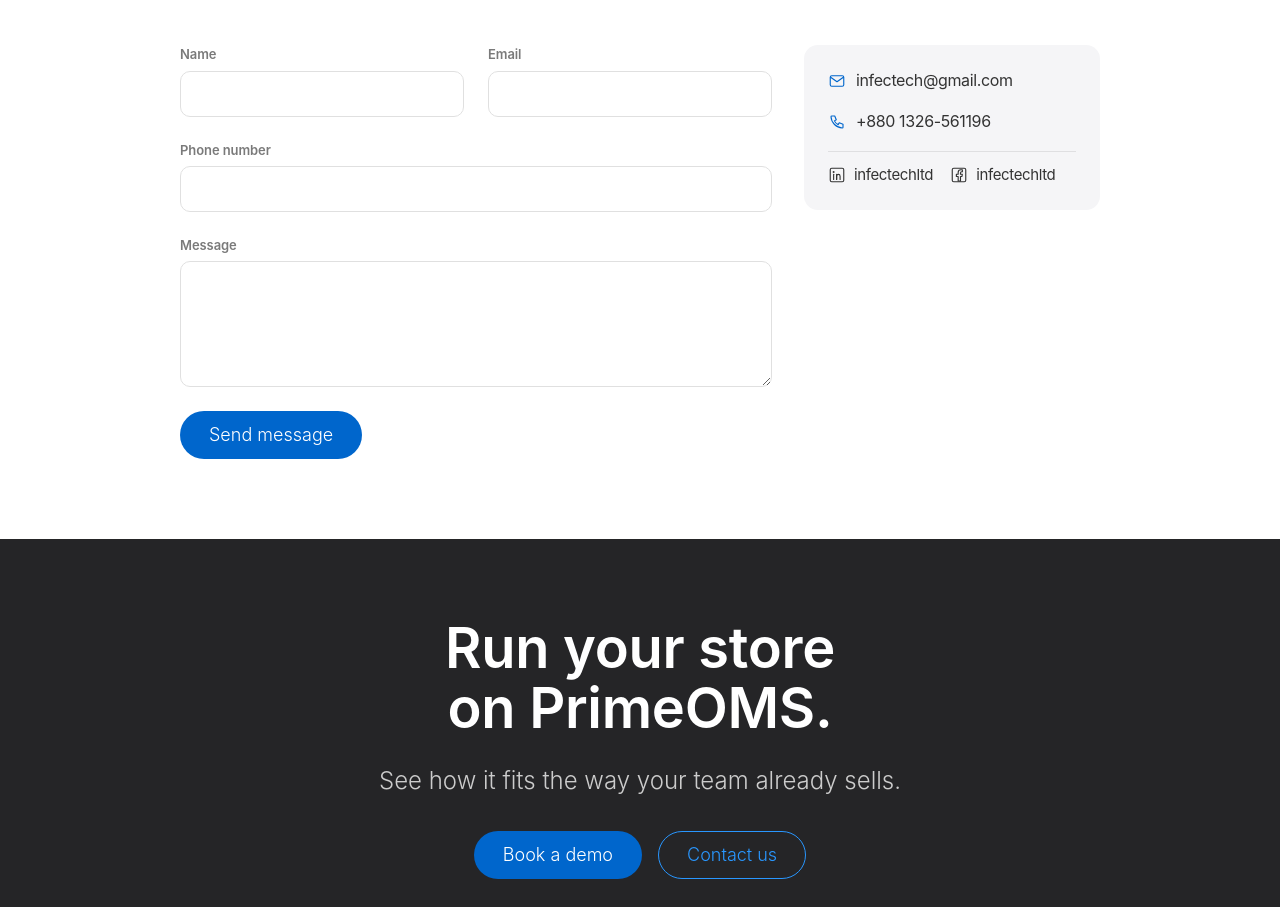
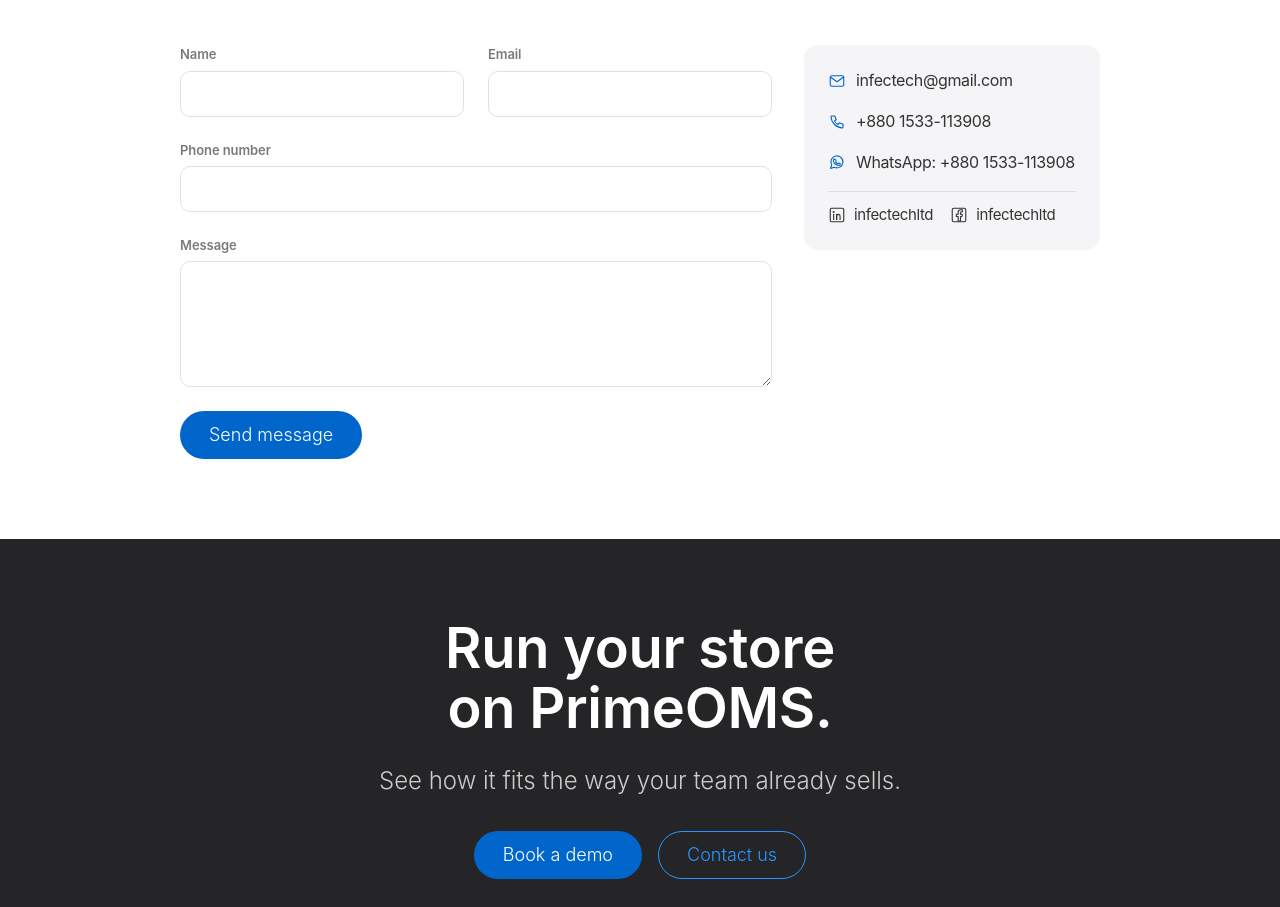
Before and after one commit to infectech/primeoms-landing, a plain HTML site: page index.html in a window 1280 px wide. Shown: the part 7641-8548 px from the top of the page. Drawn offline with Linux system fonts and the light colour scheme; animation ran at ten frames a second.

Commit message:
Add WhatsApp contact option and update phone number in contact section

```diff
--- a/index.html
+++ b/index.html
@@ -126,6 +126,7 @@
   <symbol id="i-shirt" viewBox="0 0 24 24"><path d="M8.5 4L3 7l2 5 3-1.2V20h8v-9.2l3 1.2 2-5-5.5-3c-.8 1.8-2.1 2.8-3.5 2.8S9.3 5.8 8.5 4z"/></symbol>
   <symbol id="i-linkedin" viewBox="0 0 24 24"><rect x="3" y="3" width="18" height="18" rx="2"/><circle cx="7.5" cy="8" r="1.3" fill="currentColor" stroke="none"/><path d="M7.5 11v7"/><path d="M11.5 18v-4.5a2.3 2.3 0 0 1 4.6 0V18"/><path d="M11.5 11v7"/></symbol>
   <symbol id="i-facebook" viewBox="0 0 24 24"><rect x="3" y="3" width="18" height="18" rx="2"/><path d="M14 20v-6h2l.4-3H14V9.2c0-.9.3-1.5 1.6-1.5H16.5V5.1c-.3 0-1.1-.1-2.1-.1-2.1 0-3.5 1.3-3.5 3.6V11H8.5v3H10.9v6z"/></symbol>
+  <symbol id="i-whatsapp" viewBox="0 0 24 24"><path d="M3.5 20.5l1.4-4.8A8 8 0 1 1 8.4 19z"/><path d="M8.8 8.2c-.3 0-.6.1-.8.4-.3.3-.8.9-.8 1.9s.8 2 .9 2.1c.1.2 1.6 2.5 3.9 3.4 1.9.7 2.3.6 2.7.6.4 0 1.3-.5 1.5-1.1.2-.5.2-1 .1-1.1-.1-.1-.3-.2-.6-.3-.3-.1-1.3-.7-1.5-.7-.2-.1-.4-.1-.5.1l-.5.7c-.1.2-.3.2-.5.1-.3-.1-1.1-.4-1.6-1-.5-.5-.8-1-.9-1.2-.1-.2 0-.3.1-.4l.3-.4c.1-.1.2-.2.2-.4.1-.1.1-.2 0-.4l-.6-1.4c-.2-.4-.3-.4-.5-.4z"/></symbol>
 
   <!-- Illustration: hand-hatched portraits — blue, white & pearl green. Spec: avatardesign.md -->
   <defs>
@@ -992,7 +993,8 @@
         </form>
         <div class="contact__info">
           <p><svg class="icon" aria-hidden="true"><use href="#i-mail"/></svg><a href="mailto:infectech@gmail.com">infectech@gmail.com</a></p>
-          <p><svg class="icon" aria-hidden="true"><use href="#i-phone"/></svg><a href="tel:+8801326561196">+880 1326-561196</a></p>
+          <p><svg class="icon" aria-hidden="true"><use href="#i-phone"/></svg><a href="tel:+8801533113908">+880 1533-113908</a></p>
+          <p><svg class="icon" aria-hidden="true"><use href="#i-whatsapp"/></svg><a href="https://wa.me/8801533113908" target="_blank" rel="noopener">WhatsApp: +880 1533-113908</a></p>
           <div class="contact__social">
             <a href="https://www.linkedin.com/company/infectechltd" target="_blank" rel="noopener" aria-label="Infectech Ltd on LinkedIn"><svg class="icon" aria-hidden="true"><use href="#i-linkedin"/></svg><span>infectechltd</span></a>
             <a href="https://www.facebook.com/infectechltd" target="_blank" rel="noopener" aria-label="Infectech Ltd on Facebook"><svg class="icon" aria-hidden="true"><use href="#i-facebook"/></svg><span>infectechltd</span></a>
```
Also changed, not shown: 1 other file.
